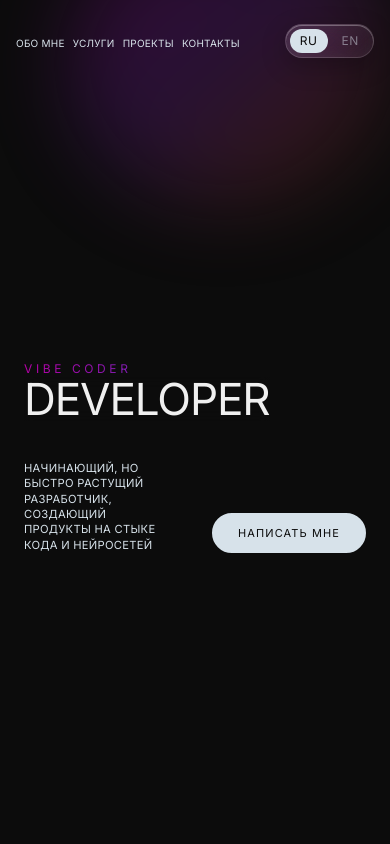
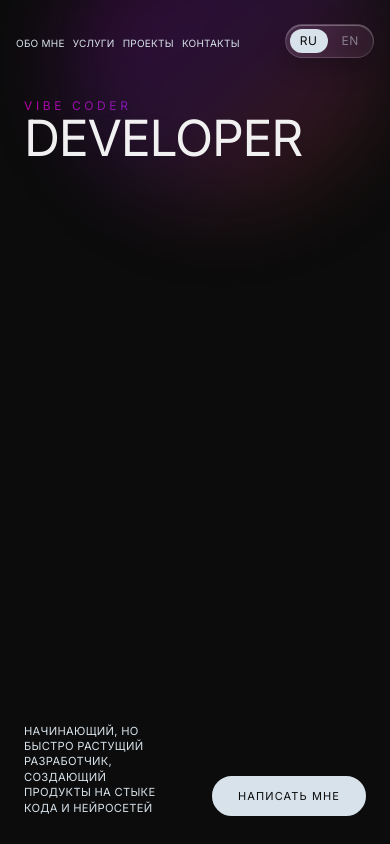
Before and after one commit to syr3xx/syr3xx.github.io, a React (Vite) app: page / in a window 390 px wide. Shown: the top 844 px of the page. Built offline with nearby package versions, Linux system fonts and the light colour scheme.

Commit message:
Revert mobile hero centering, bump heading size instead
The centered heading+lead+button group felt too cramped together;
reverted to the lead/button pinned at the bottom like before (nav
single-line fix stays). Bumped the DEVELOPER heading from 11.3vw to
12.8vw on mobile per feedback.

```diff
--- a/src/sections/HeroSection.tsx
+++ b/src/sections/HeroSection.tsx
@@ -38,19 +38,19 @@ export default function HeroSection() {
         </div>
       </FadeIn>
 
-      <div className="relative flex-1 flex flex-col justify-center sm:justify-between">
+      <div className="relative flex-1 flex flex-col justify-between">
         <div className="overflow-hidden mt-10 sm:mt-12 md:mt-14 px-6 md:px-10">
           <div className="inline-block">
             <p className="text-gradient-brand font-normal uppercase tracking-[0.3em] text-xs sm:text-sm md:text-base">
               {t.hero.subtitle}
             </p>
-            <h1 className="glass-text font-normal uppercase tracking-tight leading-none whitespace-nowrap text-[11.3vw] sm:text-[9.3vw] md:text-[10.8vw] lg:text-[8.8vw]">
+            <h1 className="glass-text font-normal uppercase tracking-tight leading-none whitespace-nowrap text-[12.8vw] sm:text-[9.3vw] md:text-[10.8vw] lg:text-[8.8vw]">
               {t.hero.title}
             </h1>
           </div>
         </div>
 
-        <div className="flex justify-between items-end gap-4 mt-10 sm:mt-0 pb-7 sm:pb-8 md:pb-10 px-6 md:px-10">
+        <div className="flex justify-between items-end gap-4 pb-7 sm:pb-8 md:pb-10 px-6 md:px-10">
           <FadeIn delay={0.35} y={20}>
             <p
               className="text-[#D7E2EA] font-normal uppercase tracking-wide leading-snug max-w-[150px] sm:max-w-[200px] md:max-w-[240px]"
```
